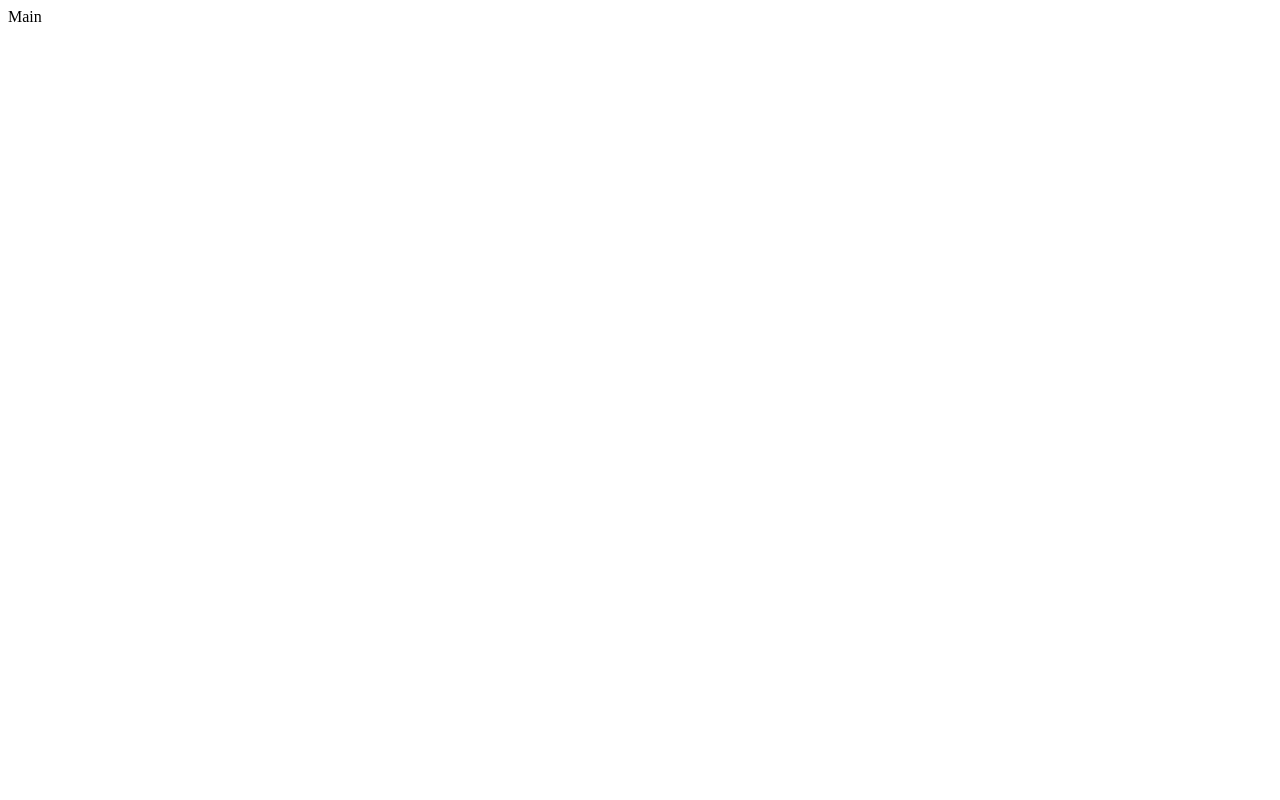
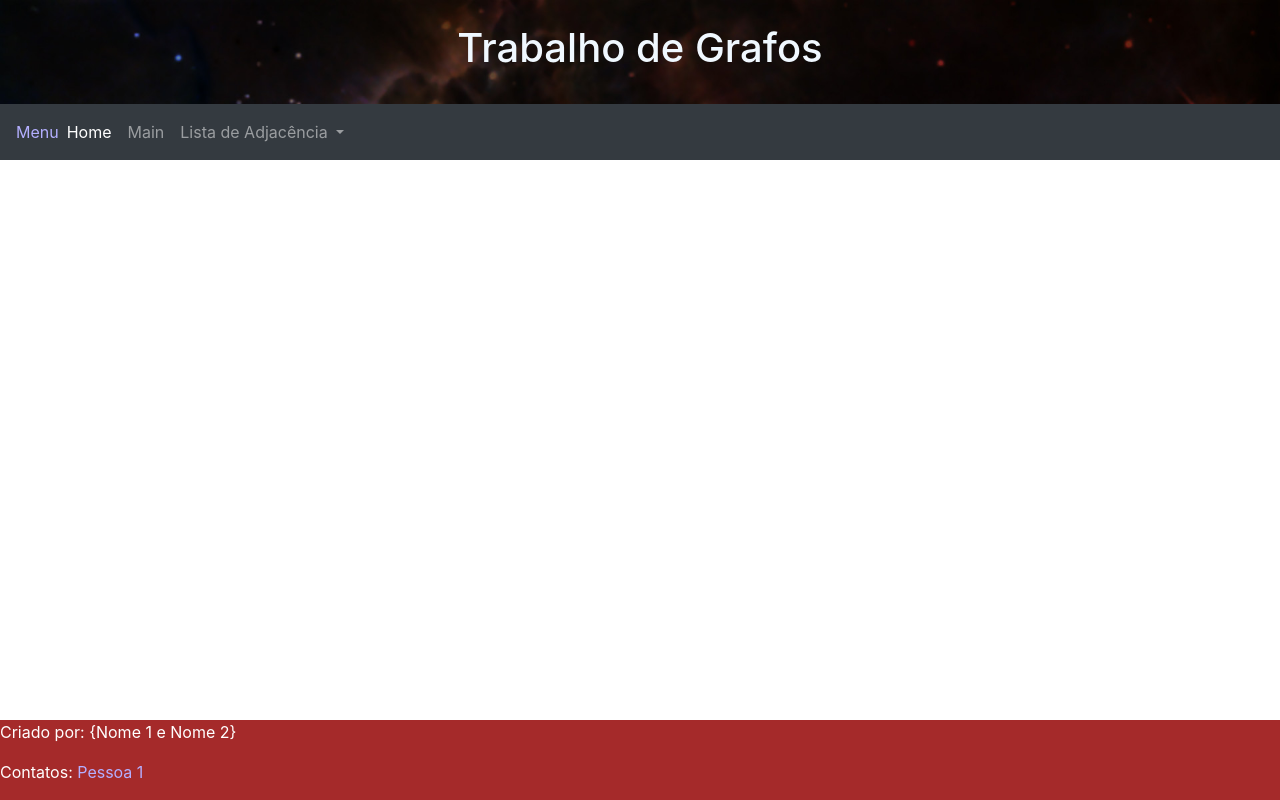
Before and after one commit to Vulpes/Trab1Grafos, an Electron app: page main.html in a window 1280 px wide. Drawn offline with nearby package versions, Linux system fonts and the light colour scheme.

Commit message:
Alterações na tela main

```diff
--- a/index.css
+++ b/index.css
@@ -35,8 +35,14 @@ footer{
     left: 0;
 }
 
-a:link {
+a:link, a:visited {
+    color: rgb(180, 175, 255);
+    cursor: pointer;
+}
+
+a:hover {
     color: chartreuse;
+    cursor: pointer;
 }
 
 .decoration{
--- a/main.html
+++ b/main.html
@@ -4,9 +4,70 @@
     <meta charset="UTF-8">
     <meta name="viewport" content="width=device-width, initial-scale=1.0">
     <meta http-equiv="X-UA-Compatible" content="ie=edge">
-    <title>Document</title>
+
+    <link rel="stylesheet" href="index.css">
+    <link rel="stylesheet" href="https://stackpath.bootstrapcdn.com/bootstrap/4.3.1/css/bootstrap.min.css" integrity="sha384-ggOyR0iXCbMQv3Xipma34MD+dH/1fQ784/j6cY/iJTQUOhcWr7x9JvoRxT2MZw1T" crossorigin="anonymous">
+
+    <script src="https://code.jquery.com/jquery-3.3.1.slim.min.js" integrity="sha384-q8i/X+965DzO0rT7abK41JStQIAqVgRVzpbzo5smXKp4YfRvH+8abtTE1Pi6jizo" crossorigin="anonymous"></script>
+    <script src="https://cdnjs.cloudflare.com/ajax/libs/popper.js/1.14.7/umd/popper.min.js" integrity="sha384-UO2eT0CpHqdSJQ6hJty5KVphtPhzWj9WO1clHTMGa3JDZwrnQq4sF86dIHNDz0W1" crossorigin="anonymous"></script>
+    <script src="https://stackpath.bootstrapcdn.com/bootstrap/4.3.1/js/bootstrap.min.js" integrity="sha384-JjSmVgyd0p3pXB1rRibZUAYoIIy6OrQ6VrjIEaFf/nJGzIxFDsf4x0xIM+B07jRM" crossorigin="anonymous"></script>
+
+
+    <title>Trabalho de Grafos</title>
 </head>
 <body>
-    Main
+    <div class="container-flex">
+        <div class="col-lg-12 banner">
+            <br/>
+            <h1>Trabalho de Grafos</h1>
+            <br/>
+        </div>
+
+        <nav class="navbar navbar-expand-lg navbar-dark bg-dark">
+            <a href="#" class="navbat-brand">Menu</a>
+            <button class="navbar-toggler" type="button" data-toggle="collapse" data-target="#navbarSupportedContent" aria-controls="navbarSupportedContent" aria-expanded="false" aria-label="Toggle navigation">
+                <span class="navbar-toggler-icon"></span>
+            </button>
+
+            <div class="collapse navbar-collapse" id="navbarSupportedContent">
+                <ul class="navbar-nav mr-auto">
+                    <li class="nav-item active">
+                        <a href="#" class="nav-link">Home</a>
+                    </li>
+                    <li class="nav-item">
+                        <a href="#" class="nav-link">Main <span class="sr-only">(current)</span></a>
+                    </li>
+                    <li class="nav-item dropdown">
+                            <a class="nav-link dropdown-toggle" href="#" id="navbarDropdown" role="button" data-toggle="dropdown" aria-haspopup="true" aria-expanded="false">
+                                Lista de Adjacência
+                            </a>
+                        <div class="dropdown-menu" aria-labelledby="navbarDropdown">
+                            <a href="#" class="dropdown-item" data-value="Matriz de Adjacência">Matriz de Adjacência</a>
+                            <a href="#" class="dropdown-item" data-value="Lista de Adjacência">Lista de Adjacência</a>
+                        </div>
+                    </li>
+                </ul>
+            </div>
+        </nav>
+
+
+        <footer>
+            <p>Criado por: {Nome 1 e Nome 2}</p>
+            <p>Contatos: <a href="mailto:fccs1998@gmail.com">Pessoa 1</a></p>
+        </footer>
+
+    </div>
+
+    <script>
+        var data =  JSON.parse(sessionStorage.getItem("data"))
+    </script>
+
+    <script>
+        $(".dropdown-menu").on('click', 'li a', function(){
+
+        });
+    </script>
+
+
 </body>
 </html>
```
